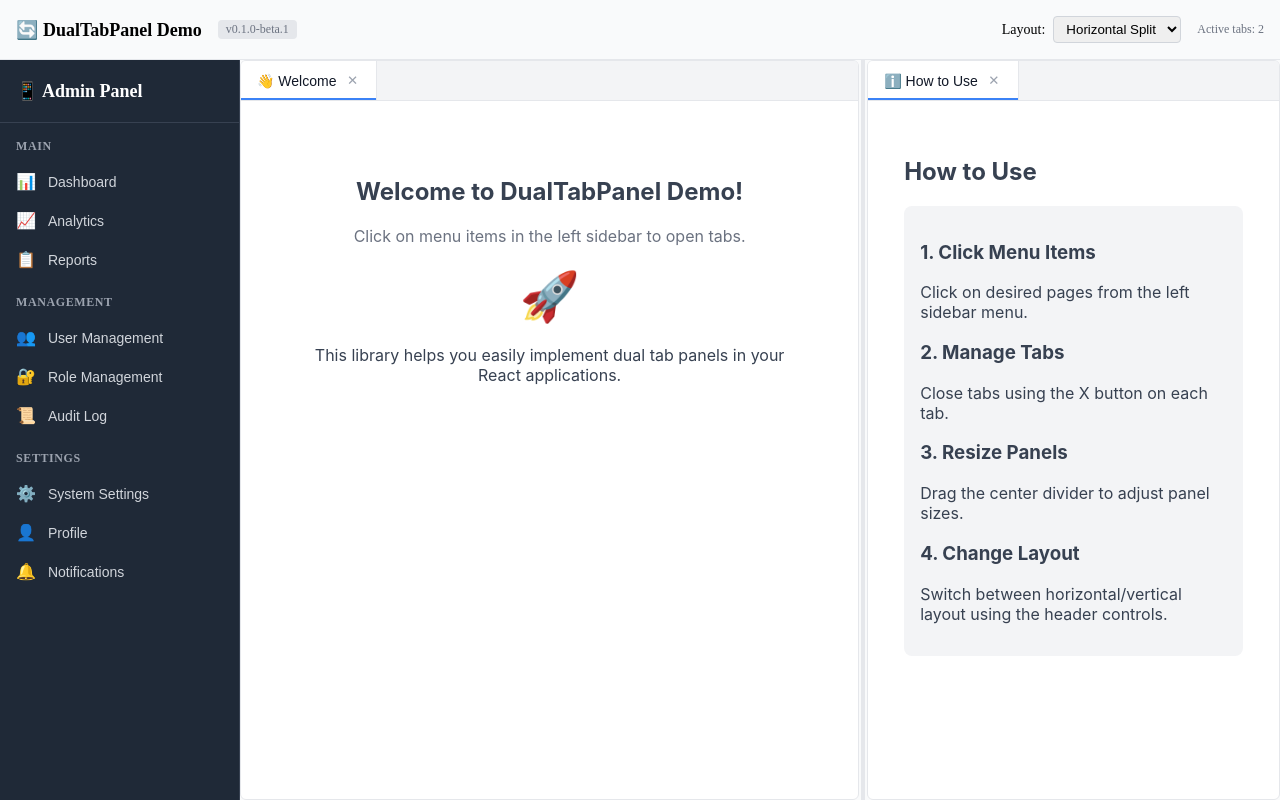
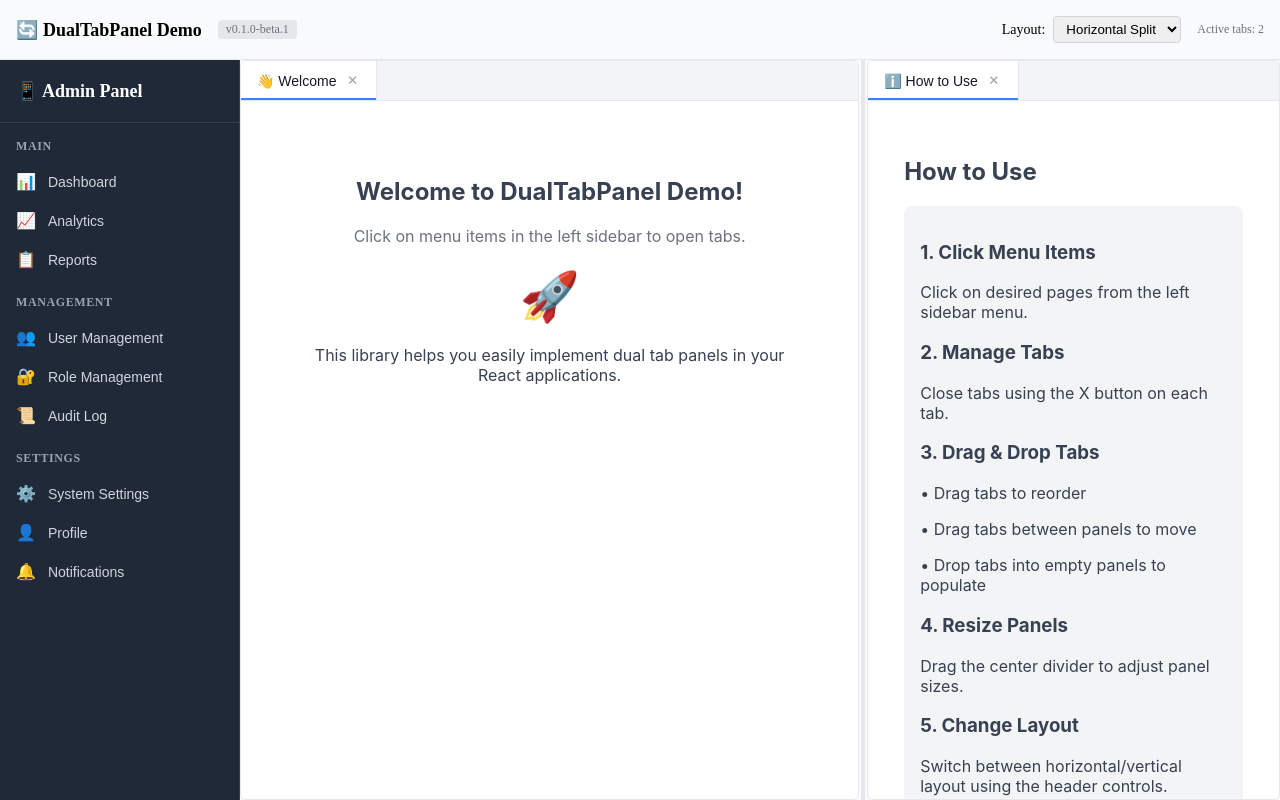
Before and after one commit to EunHyeokJung/react-dualtab-panel, a React (Vite) app: page / in a window 1280 px wide. Built offline with nearby package versions, Linux system fonts and the light colour scheme.

Commit message:
feat(#2): update description about tab drag&drop in DemoApp

```diff
--- a/src/demo/DemoApp.tsx
+++ b/src/demo/DemoApp.tsx
@@ -65,10 +65,15 @@ export function DemoApp() {
               <h3>2. Manage Tabs</h3>
               <p>Close tabs using the X button on each tab.</p>
 
-              <h3>3. Resize Panels</h3>
+              <h3>3. Drag & Drop Tabs</h3>
+              <p>• Drag tabs to reorder</p>
+              <p>• Drag tabs between panels to move</p>
+              <p>• Drop tabs into empty panels to populate</p>
+
+              <h3>4. Resize Panels</h3>
               <p>Drag the center divider to adjust panel sizes.</p>
 
-              <h3>4. Change Layout</h3>
+              <h3>5. Change Layout</h3>
               <p>Switch between horizontal/vertical layout using the header controls.</p>
             </div>
           </div>
```
